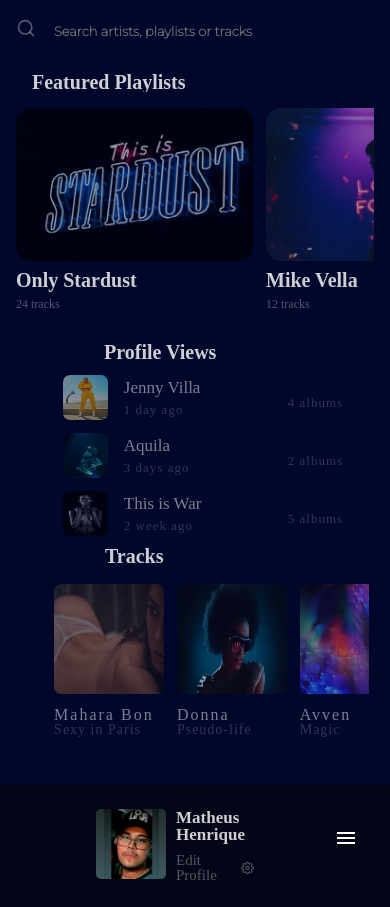
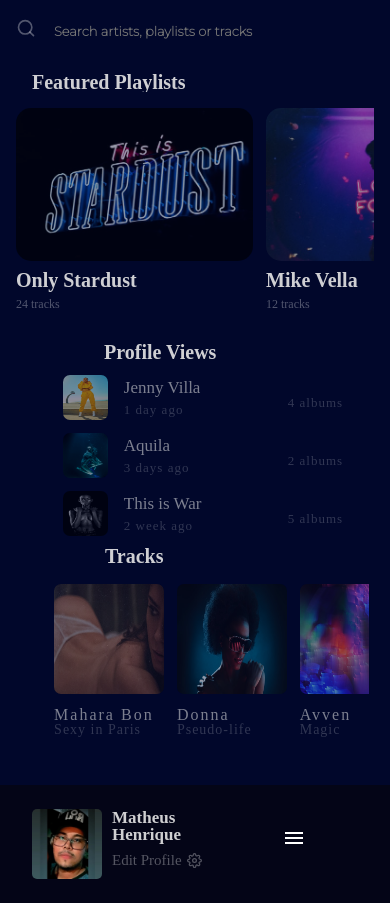
Before and after one commit to MatheusZamo/Music, a plain HTML site: page index.html in a window 390 px wide. Drawn offline with Linux system fonts and the light colour scheme.

Commit message:
Update configuracoes.css

```diff
--- a/assets/css/configuracoes.css
+++ b/assets/css/configuracoes.css
@@ -145,7 +145,7 @@
     margin-bottom:1.5rem;
   }
   .imagem__profile{
-    margin-left: 6rem;
+    margin-left: 2rem;
   }
   .menu_profile{
     width:100%;
```
